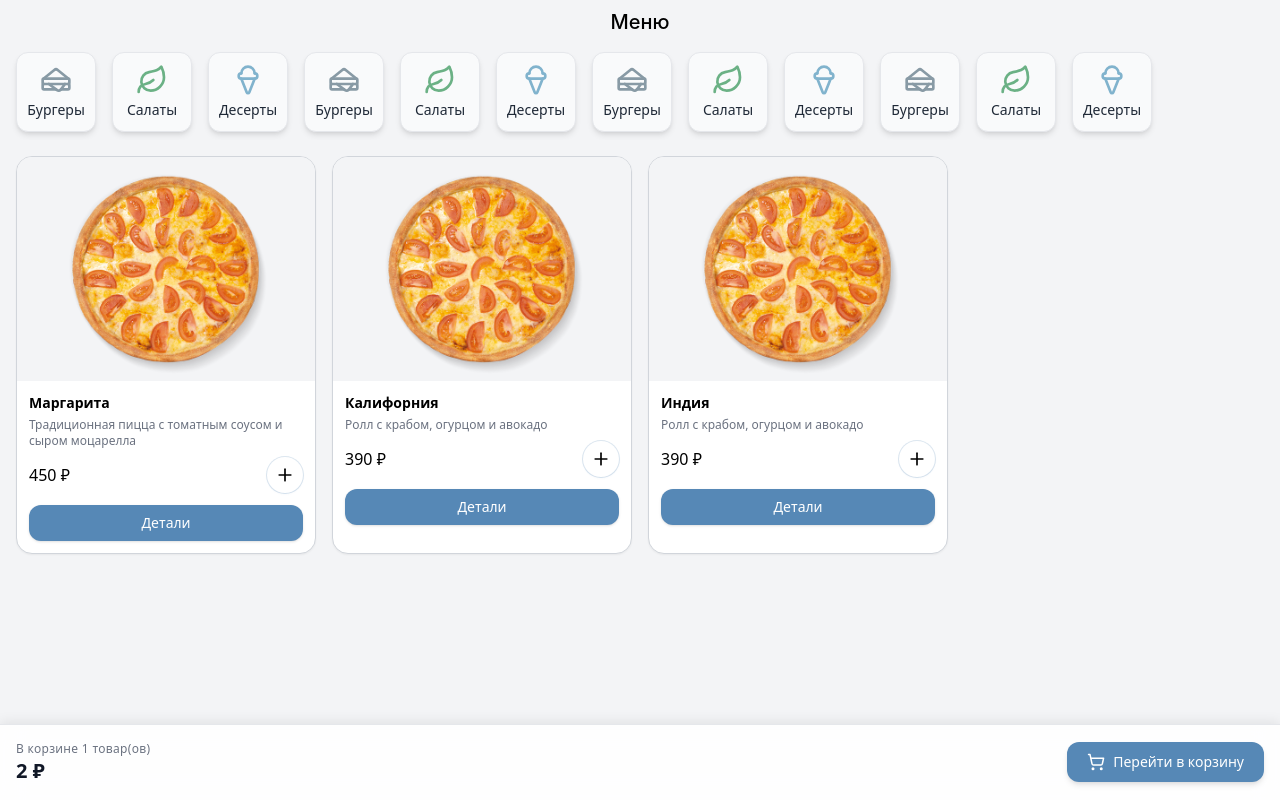
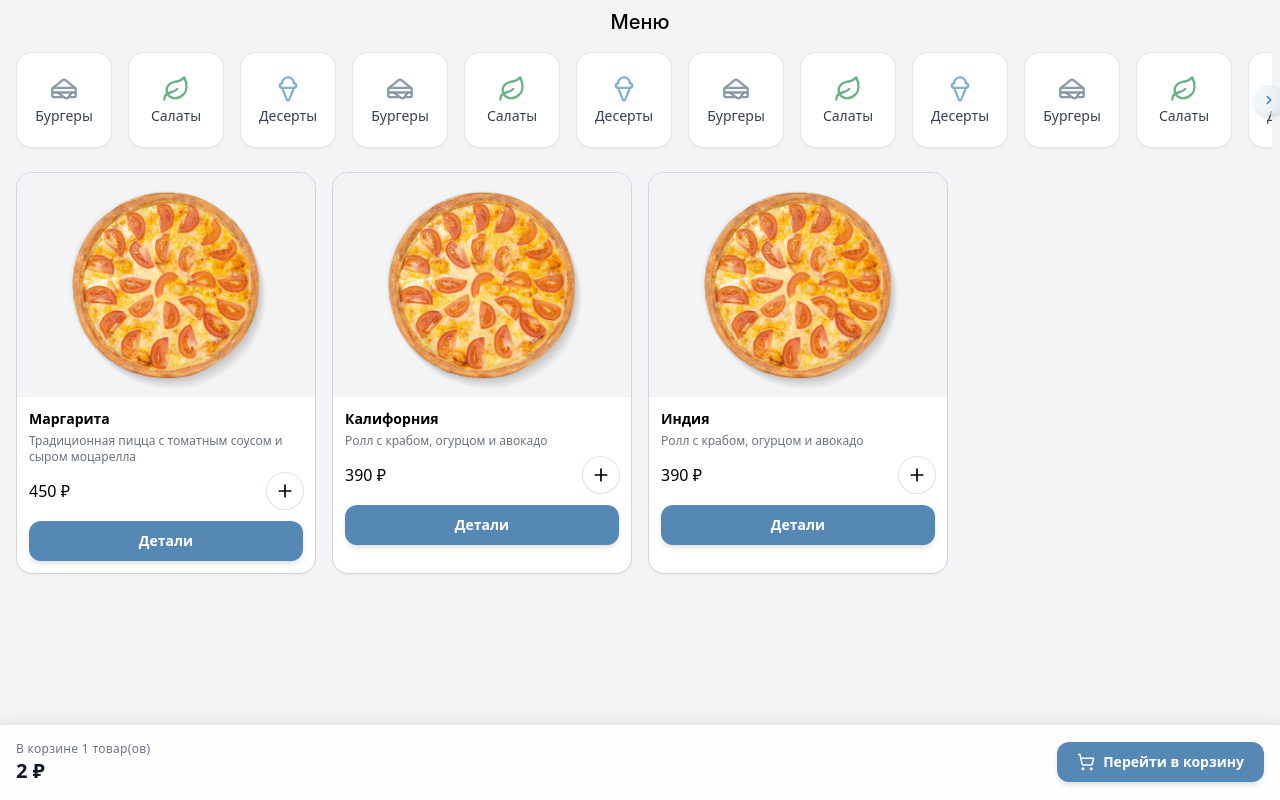
Before and after one commit to Nibolg1994/chat-menu-react, a React (Vite) app: page / in a window 1280 px wide. Built offline with nearby package versions, Linux system fonts and the light colour scheme.

Commit message:
added dish detail page

```diff
--- a/package.json
+++ b/package.json
@@ -16,6 +16,7 @@
     "postcss": "^8.4.31",
     "react": "^19.1.0",
     "react-dom": "^19.1.0",
+    "react-router-dom": "^7.6.1",
     "tailwindcss": "^3.4.1",
     "vite": "^5.0.0"
   },
--- a/src/App.jsx
+++ b/src/App.jsx
@@ -1,99 +1,14 @@
-import React, { useState } from "react";
-import DishCard from "./components/DishCard";
-import CategorySlider from "./components/CategorySlider";
-import CategoryToggle from "./components/CategoryToggle";
-import CompactBottomBar from "./components/ComapctBottomBar.jsx";
-
-/*const categories = [
-
-    "Пицца", "Суши", "Гриль", "Напитки", "Десерты",
-];*/
-
-const categories = [
-    { label: "Бургеры", icon: "burgers" },
-    { label: "Салаты", icon: "salads" },
-    { label: "Десерты", icon: "desserts" },
-    { label: "Бургеры", icon: "burgers" },
-    { label: "Салаты", icon: "salads" },
-    { label: "Десерты", icon: "desserts" },
-    { label: "Бургеры", icon: "burgers" },
-    { label: "Салаты", icon: "salads" },
-    { label: "Десерты", icon: "desserts" },
-    { label: "Бургеры", icon: "burgers" },
-    { label: "Салаты", icon: "salads" },
-    { label: "Десерты", icon: "desserts" },
-];
-
-const dishes = [
-    {
-        title: "Маргарита",
-        description: "Традиционная пицца с томатным соусом и сыром моцарелла",
-        price: 450,
-        image: "src/images/margarita.png",
-        category: "Салаты",
-    },
-    {
-        title: "Калифорния",
-        description: "Ролл с крабом, огурцом и авокадо",
-        price: 390,
-        image: "src/images/margarita.png",
-        category: "Салаты",
-    },
-    {
-        title: "Индия",
-        description: "Ролл с крабом, огурцом и авокадо",
-        price: 390,
-        image: "src/images/margarita.png",
-        category: "Салаты",
-    },
-];
+import React from "react";
+import { Routes, Route } from "react-router-dom";
+import DishDetailPage from "./DishDetailPage.jsx";
+import MainPage from "./MainPage.jsx"; // <-- импорт MainPage
 
 const App = () => {
-    const [selectedCategory, setSelectedCategory] = useState("Салаты");
-    const [openCategories, setOpenCategories] = useState(true);
-
-    const filtered = dishes.filter((d) => d.category === selectedCategory);
-
     return (
-        <div className="min-h-screen bg-gray-100 p-2">
-            <div className="flex justify-between items-center mb-2">
-                <div className="flex-1 text-center">
-                    <h1 className="text-xl font-medium font-inter">Меню</h1>
-                </div>
-              {/*  <CategoryToggle
-                    isOpen={openCategories}
-                    onClick={() => setOpenCategories((prev) => !prev)}
-                />*/}
-            </div>
-
-            {openCategories && (
-                <CategorySlider
-                    categories={categories}
-                    selected={selectedCategory}
-                    onSelect={setSelectedCategory}
-                />
-            )}
-
-            <div className="mt-4 mb-24 grid grid-cols-1 xs:grid-cols-2 sm:grid-cols-2 md:grid-cols-3 lg:grid-cols-4 gap-4 px-6 xs:px-2 sm:px-2" >
-                {filtered.map((dish, i) => (
-                    <DishCard
-                        title={dish.title}
-                        description={dish.description}
-                        price={dish.price}
-                        image={dish.image}
-                        onViewDetails={() => console.log('onViewDetails')}
-                        onAddToCart={() => console.log('onAddToCart')}
-                        cartQuantity={1} // функция возвращает кол-во блюда в корзине
-                    />
-                ))}
-            </div>
-
-            <CompactBottomBar
-                totalItems={1}
-                totalPrice={2}
-                onClick={() => console.log("Переход в корзину")}
-            />
-        </div>
+        <Routes>
+            <Route path="/" element={<MainPage />} />
+            <Route path="/dish" element={<DishDetailPage />} />
+        </Routes>
     );
 };
 
--- /dev/null
+++ b/src/DishDetailPage.jsx
@@ -0,0 +1,68 @@
+import React from "react";
+import { useLocation, useNavigate } from "react-router-dom";
+import { ArrowLeft, Plus } from "lucide-react";
+import PrimaryButton from "./components/PrimaryButton.jsx";
+
+const DishDetailPage = () => {
+    const location = useLocation();
+    const navigate = useNavigate();
+
+    const dish = location.state?.dish;
+
+    if (!dish) return <div className="p-4">Блюдо не найдено</div>;
+
+    const handleAddToCart = () => {
+        console.log("Добавлено в корзину:", dish.title);
+    };
+
+    return (
+        <div className="relative min-h-screen bg-white">
+            {/* Верхняя панель */}
+            <div className="absolute top-4 left-4 z-10">
+                <button
+                    onClick={() => navigate(-1)}
+                    className="bg-white/80 backdrop-blur p-2 rounded-full shadow hover:scale-105 transition"
+                >
+                    <ArrowLeft size={20} />
+                </button>
+            </div>
+
+            {/* Фото */}
+            <div className="h-64 w-full overflow-hidden rounded-b-3xl shadow-sm">
+                <img
+                    src={dish.image}
+                    alt={dish.title}
+                    className="w-full h-full object-cover"
+                />
+            </div>
+
+            {/* Контент */}
+            <div className="p-5">
+                <h1 className="text-2xl font-bold text-gray-800 mb-2">{dish.title}</h1>
+
+                {dish.description && (
+                    <p className="text-gray-600 text-sm mb-4 leading-relaxed">
+                        {dish.description}
+                    </p>
+                )}
+
+                <div className="text-lg font-semibold text-brandBlue mb-6">
+                    {dish.price} ₽
+                </div>
+
+                <PrimaryButton
+                    onClick={handleAddToCart}
+                    className="w-full flex items-center justify-center gap-2 py-3 text-base"
+                >
+                    <Plus size={18} />
+                    Добавить в корзину
+                    <span className="ml-2 bg-white/20 rounded px-2 text-sm">
+                        1
+                    </span>
+                </PrimaryButton>
+            </div>
+        </div>
+    );
+};
+
+export default DishDetailPage;
--- /dev/null
+++ b/src/MainPage.jsx
@@ -0,0 +1,103 @@
+import React, { useState } from "react";
+import DishCard from "./components/DishCard";
+import CategorySlider from "./components/CategorySlider";
+import CategoryToggle from "./components/CategoryToggle";
+import CompactBottomBar from "./components/ComapctBottomBar.jsx";
+import {useNavigate} from "react-router-dom";
+
+/*const categories = [
+
+    "Пицца", "Суши", "Гриль", "Напитки", "Десерты",
+];*/
+
+const categories = [
+    { label: "Бургеры", icon: "burgers" },
+    { label: "Салаты", icon: "salads" },
+    { label: "Десерты", icon: "desserts" },
+    { label: "Бургеры", icon: "burgers" },
+    { label: "Салаты", icon: "salads" },
+    { label: "Десерты", icon: "desserts" },
+    { label: "Бургеры", icon: "burgers" },
+    { label: "Салаты", icon: "salads" },
+    { label: "Десерты", icon: "desserts" },
+    { label: "Бургеры", icon: "burgers" },
+    { label: "Салаты", icon: "salads" },
+    { label: "Десерты", icon: "desserts" },
+];
+
+const dishes = [
+    {
+        title: "Маргарита",
+        description: "Традиционная пицца с томатным соусом и сыром моцарелла",
+        price: 450,
+        image: "src/images/margarita.png",
+        category: "Салаты",
+    },
+    {
+        title: "Калифорния",
+        description: "Ролл с крабом, огурцом и авокадо",
+        price: 390,
+        image: "src/images/margarita.png",
+        category: "Салаты",
+    },
+    {
+        title: "Индия",
+        description: "Ролл с крабом, огурцом и авокадо",
+        price: 390,
+        image: "src/images/margarita.png",
+        category: "Салаты",
+    },
+];
+
+const MainPage = () => {
+    const [selectedCategory, setSelectedCategory] = useState("Салаты");
+    const [openCategories, setOpenCategories] = useState(true);
+    const navigate = useNavigate();
+
+    const filtered = dishes.filter((d) => d.category === selectedCategory);
+
+    return (
+        <div className="min-h-screen bg-gray-100 p-2">
+            <div className="flex justify-between items-center mb-2">
+                <div className="flex-1 text-center">
+                    <h1 className="text-xl font-medium font-inter">Меню</h1>
+                </div>
+              {/*  <CategoryToggle
+                    isOpen={openCategories}
+                    onClick={() => setOpenCategories((prev) => !prev)}
+                />*/}
+            </div>
+
+            {openCategories && (
+                <CategorySlider
+                    categories={categories}
+                    selected={selectedCategory}
+                    onSelect={setSelectedCategory}
+                />
+            )}
+
+            <div className="mt-4 mb-24 grid grid-cols-1 xs:grid-cols-2 sm:grid-cols-2 md:grid-cols-3 lg:grid-cols-4 gap-4 px-6 xs:px-2 sm:px-2" >
+                {filtered.map((dish, i) => (
+                    <DishCard
+                        key={i}
+                        title={dish.title}
+                        description={dish.description}
+                        price={dish.price}
+                        image={dish.image}
+                        onViewDetails={() => navigate("/dish", { state: { dish } })}
+                        onAddToCart={() => console.log('onAddToCart')}
+                        cartQuantity={1} // функция возвращает кол-во блюда в корзине
+                    />
+                ))}
+            </div>
+
+            <CompactBottomBar
+                totalItems={1}
+                totalPrice={2}
+                onClick={() => console.log("Переход в корзину")}
+            />
+        </div>
+    );
+};
+
+export default MainPage;
--- a/src/components/CategoryCard.jsx
+++ b/src/components/CategoryCard.jsx
@@ -1,30 +1,23 @@
 import React from "react";
-import { Utensils, Leaf, IceCream } from "lucide-react"; // или заменишь на свои SVG/иконки
 import clsx from "clsx";
 import IconCategory from "./IconCategory.jsx";
-
-const iconMap = {
-    burgers: <Utensils size={28} />,
-    salads: <Leaf size={28} />,
-    desserts: <IceCream size={28} />,
-};
 
 function CategoryCard({ label, selected, icon, onClick }) {
     return (
         <button
             onClick={onClick}
             className={clsx(
-                "flex flex-col items-center justify-center w-20 h-20 rounded-xl px-2 py-3 transition",
-                "bg-gray-50 border shadow-md",
+                "flex flex-col items-center justify-center w-24 h-24 rounded-2xl px-3 py-3 transition-all duration-200 ease-out",
+                "border text-gray-700 shadow-sm hover:shadow-md hover:scale-[1.03]",
                 selected
-                    ? "border-blue-600 text-blue-600"
-                    : "border-gray-200 text-gray-800 hover:border-gray-300 hover:shadow-lg hover:scale-110 hover:text-blue-500"
+                    ? "bg-primary/10 border-primary text-primary"
+                    : "bg-white border-gray-200 hover:border-gray-300 hover:text-primary"
             )}
         >
             <div className="mb-1">
-                <IconCategory name={icon} className="w-8 h-8"/>
+                <IconCategory name={icon} className="w-7 h-7" />
             </div>
-            <span className="text-sm font-medium">{label}</span>
+            <span className="text-sm font-medium text-center leading-tight">{label}</span>
         </button>
     );
 }
--- a/src/components/PrimaryButton.jsx
+++ b/src/components/PrimaryButton.jsx
@@ -1,23 +1,21 @@
 import React from "react";
+import clsx from "clsx";
 
 const PrimaryButton = ({ children, onClick, className = "", ...props }) => {
     return (
         <button
             onClick={onClick}
-            className={`
-                bg-[#5688b6]
-                text-white
-                py-2
-                px-4
-                rounded-xl
-                font-medium
-                shadow
-                hover:bg-[#4a7aa3]
-                active:bg-[#3e6d93]
-                transition
-                duration-200
-                ${className}
-            `}
+            className={clsx(
+                "bg-brandBlue",
+                "text-white",
+                "py-2.5 px-4",
+                "rounded-xl font-semibold text-sm",
+                "shadow-md hover:shadow-lg",
+                "hover:bg-brandBlue/90 active:bg-brandBlue/80",
+                "transition-all duration-200 ease-in-out",
+                "focus:outline-none focus:ring-2 focus:ring-brandBlue/30",
+                className
+            )}
             {...props}
         >
             {children}
--- a/src/main.jsx
+++ b/src/main.jsx
@@ -1,10 +1,13 @@
 import React from 'react';
 import ReactDOM from 'react-dom/client';
+import { BrowserRouter } from "react-router-dom";
 import App from './App.jsx';
-import './index.css'; // здесь подключается Tailwind CSS
+import './index.css'; // Tailwind
 
 ReactDOM.createRoot(document.getElementById('root')).render(
     <React.StrictMode>
-      <App />
+        <BrowserRouter>
+            <App />
+        </BrowserRouter>
     </React.StrictMode>
 );
```
Also changed, not shown: 1 other file (tests, documents, lock files or other folders).
